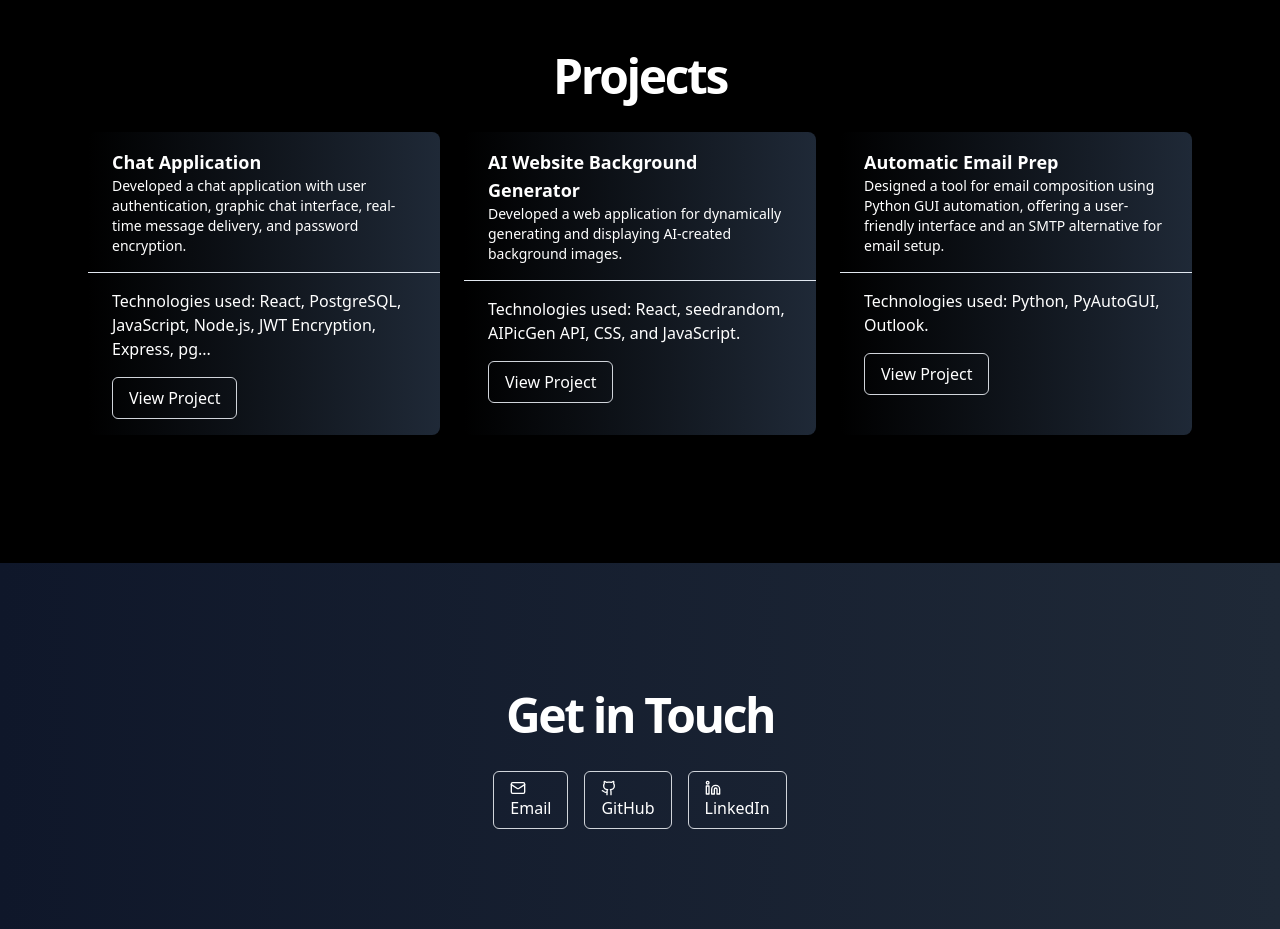
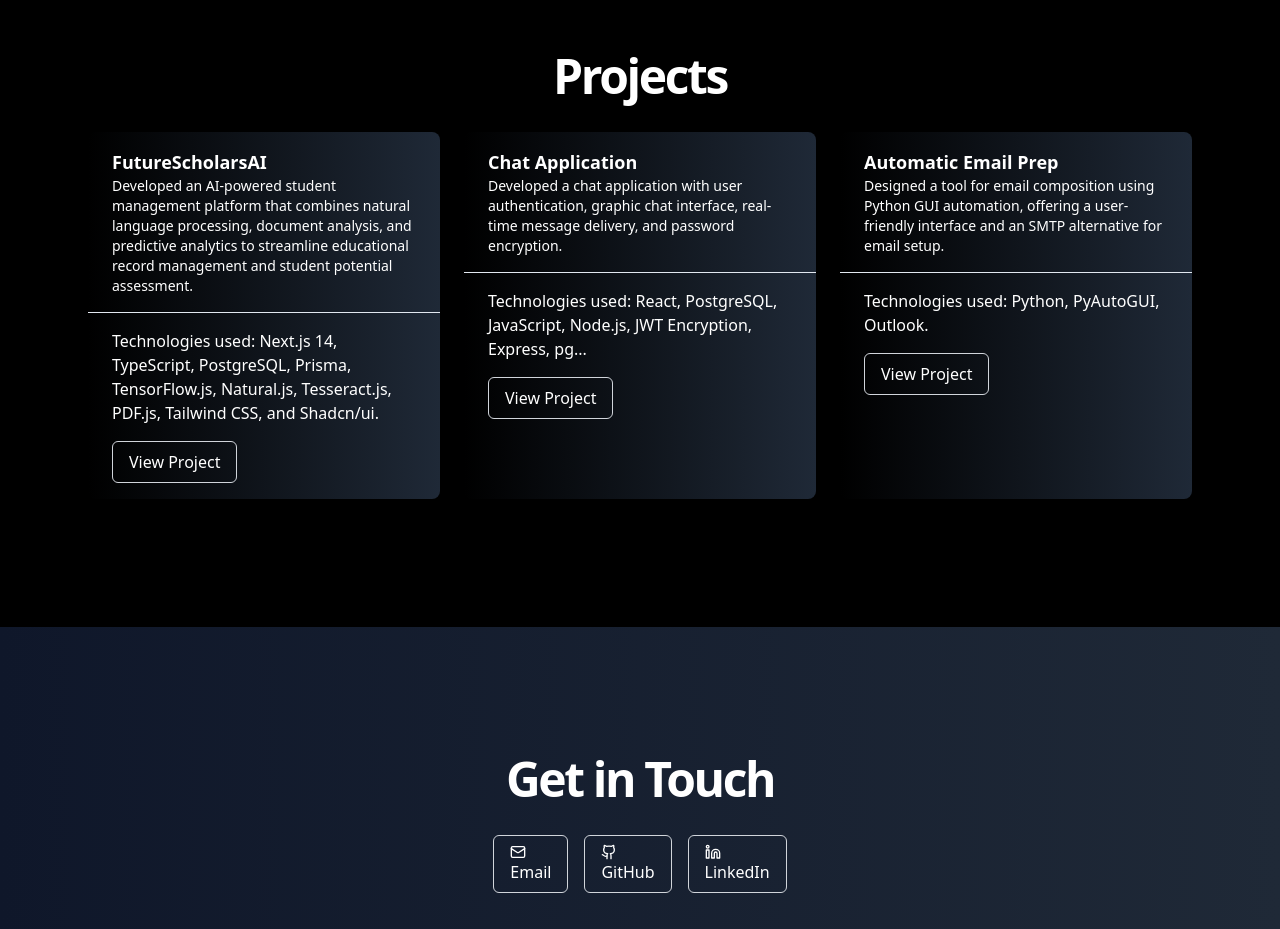
Before and after one commit to jespinelbueno/portfolio-website, a Next.js app: page / in a window 1280 px wide. Shown: the part 2920-3849 px from the top of the page. Built offline with nearby package versions, Linux system fonts and the light colour scheme.

Commit message:
Project Update

```diff
--- a/components/Projects.tsx
+++ b/components/Projects.tsx
@@ -3,17 +3,23 @@ import { Card, CardContent, CardDescription, CardHeader, CardTitle } from "@/com
 
 export function Projects() {
   const projects = [
+    // {
+    //   title: "AI Website Background Generator",
+    //   description: "Developed a web application for dynamically generating and displaying AI-created background images.",
+    //   technologies: "React, seedrandom, AIPicGen API, CSS, and JavaScript.",
+    //   url: "https://github.com/jespinelbueno/bg-img-gen" // Example URL
+    // }
+    {
+      title: "FutureScholarsAI",
+      description: "Developed an AI-powered student management platform that combines natural language processing, document analysis, and predictive analytics to streamline educational record management and student potential assessment.",
+      technologies: "Next.js 14, TypeScript, PostgreSQL, Prisma, TensorFlow.js, Natural.js, Tesseract.js, PDF.js, Tailwind CSS, and Shadcn/ui.",
+      url: "https://student-database-app-eta.vercel.app/" // Example URL
+    },
     {
       title: "Chat Application",
       description: "Developed a chat application with user authentication, graphic chat interface, real-time message delivery, and password encryption.",
       technologies: "React, PostgreSQL, JavaScript, Node.js, JWT Encryption, Express, pg...",
       url: "https://juandi-chat-app.vercel.app/" // Example URL
-    },
-    {
-      title: "AI Website Background Generator",
-      description: "Developed a web application for dynamically generating and displaying AI-created background images.",
-      technologies: "React, seedrandom, AIPicGen API, CSS, and JavaScript.",
-      url: "https://github.com/jespinelbueno/bg-img-gen" // Example URL
     },
     {
       title: "Automatic Email Prep",
```
